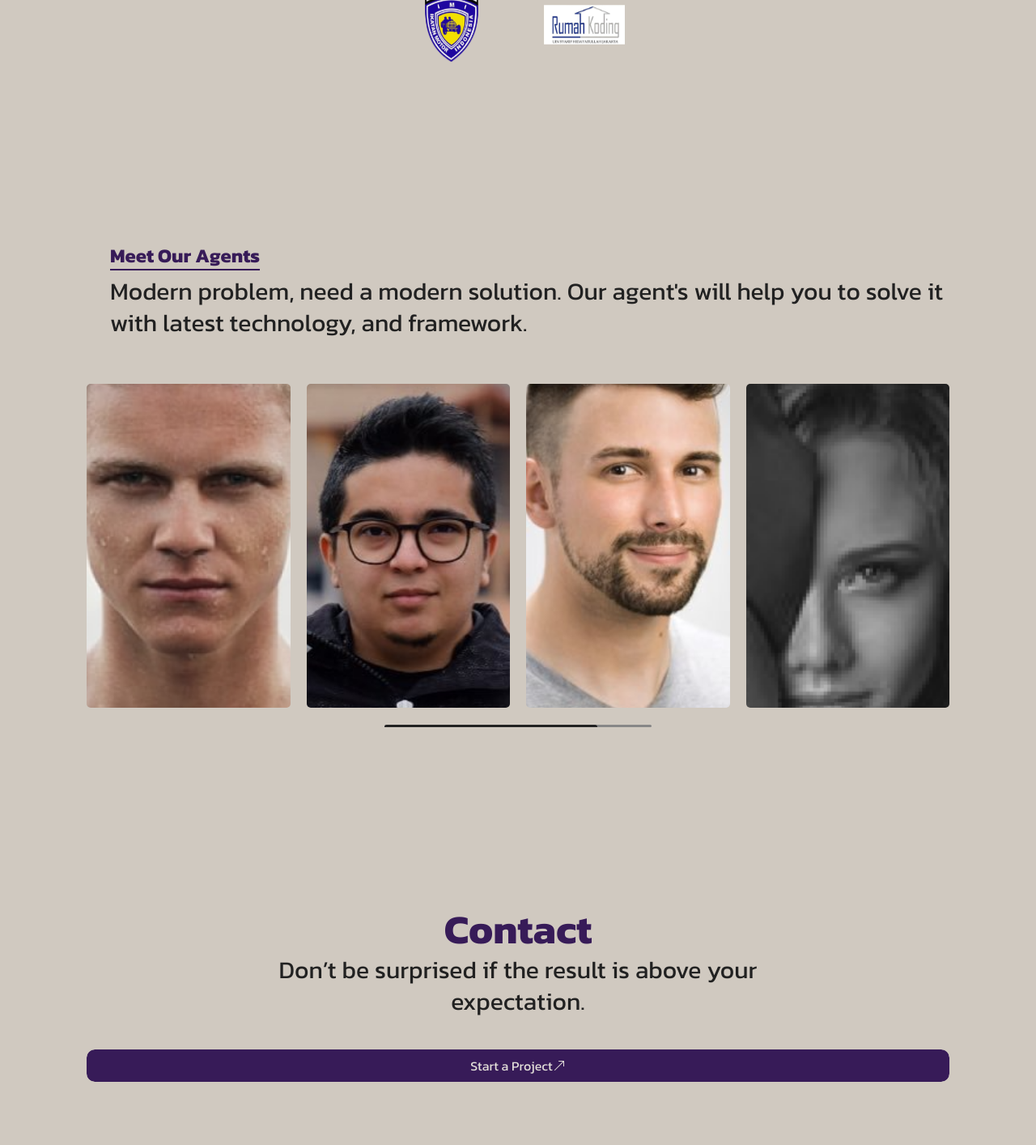
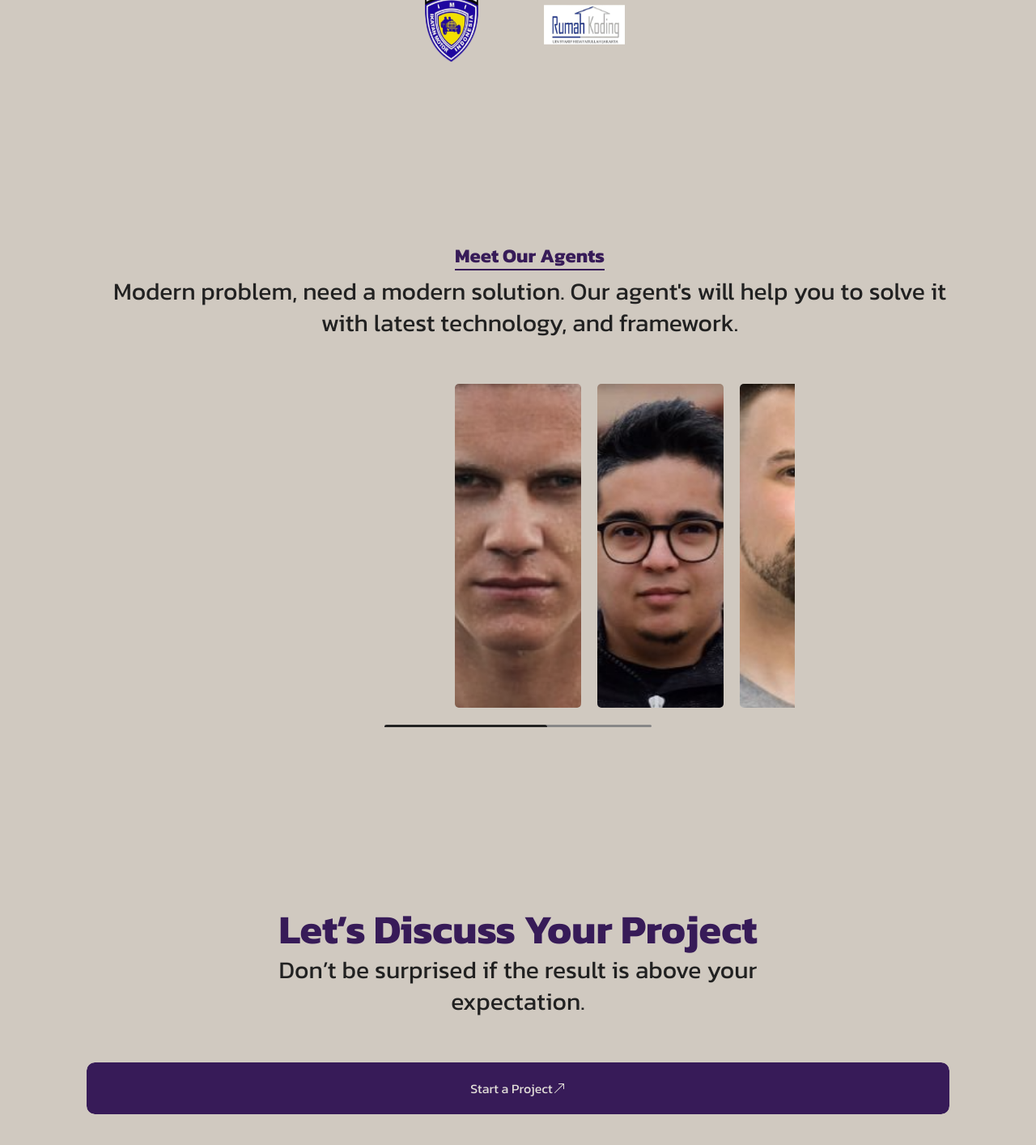
Before and after one commit to Ayocode5/web-ayocode-fe_v3, a React (Create React App) app: page / in a window 1280 px wide. Shown: the part 3074-4488 px from the top of the page at 81% size. Built offline with nearby package versions, Linux system fonts and the light colour scheme.

Commit message:
Contact revision style

```diff
--- a/src/containers/organisms/Agents/ListAgent/ListAgent.jsx
+++ b/src/containers/organisms/Agents/ListAgent/ListAgent.jsx
@@ -10,10 +10,13 @@ export default function ListAgent({ listAgent }) {
   const configSwiperAgents = {
     modules: [Scrollbar],
     slidesPerView: 4,
+    centeredSlides: true,
     scrollbar: {
       hide: false,
     },
+    grabCursor: true,
     spaceBetween: 20,
+    mousewheel: true,
   };
 
   return (
--- a/src/containers/organisms/Agents/ListAgent/ListAgent.modules.scss
+++ b/src/containers/organisms/Agents/ListAgent/ListAgent.modules.scss
@@ -107,7 +107,9 @@
 // ---------------------------
 @media screen and (min-width: #{config.$breakpoint-tablet}px) {
   .agents__list {
+    margin: 0 auto;
     margin-top: 3.5rem;
+    max-width: 684px;
 
     .swiper {
       padding-bottom: 24px;
@@ -139,7 +141,7 @@
     }
 
     .swiper-slide:hover {
-      width: 25% !important;
+      width: 35% !important;
     }
   }
 }
--- a/src/containers/organisms/Agents/index.scss
+++ b/src/containers/organisms/Agents/index.scss
@@ -18,6 +18,14 @@
 // Tablet > 834px
 // ---------------------------
 @media screen and (min-width: #{config.$breakpoint-tablet}px) {
+  .agents {
+    .section__title {
+      text-align: center;
+    }
+    .section__subtitle {
+      text-align: center;
+    }
+  }
 }
 
 // ---------------------------
--- a/src/containers/organisms/Contact/index.jsx
+++ b/src/containers/organisms/Contact/index.jsx
@@ -5,7 +5,7 @@ import "./index.scss";
 export default function Contact() {
   return (
     <section className="contact container-section" id="contact">
-      <h3>Contact</h3>
+      <h3>Let’s Discuss Your Project</h3>
       <p>Don’t be surprised if the result is above your expectation.</p>
       <Buttons
         customClass={"contact__button"}
--- a/src/containers/organisms/Contact/index.scss
+++ b/src/containers/organisms/Contact/index.scss
@@ -26,8 +26,9 @@
 
   &__button {
     @include mixin.button-start();
-    margin-top: 40px;
+    margin-top: 2.5rem;
     width: 100%;
+    height: 44px;
   }
 }
 
@@ -48,8 +49,9 @@
       font-size: 1.875rem;
       line-height: 39px;
     }
-    &-button {
+    &__button {
       margin-top: 3.5rem;
+      height: 64px;
     }
   }
 }
```
